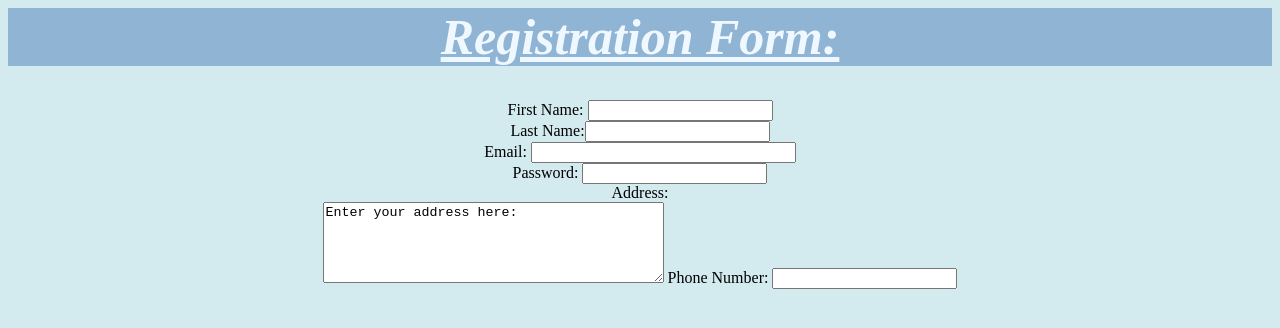
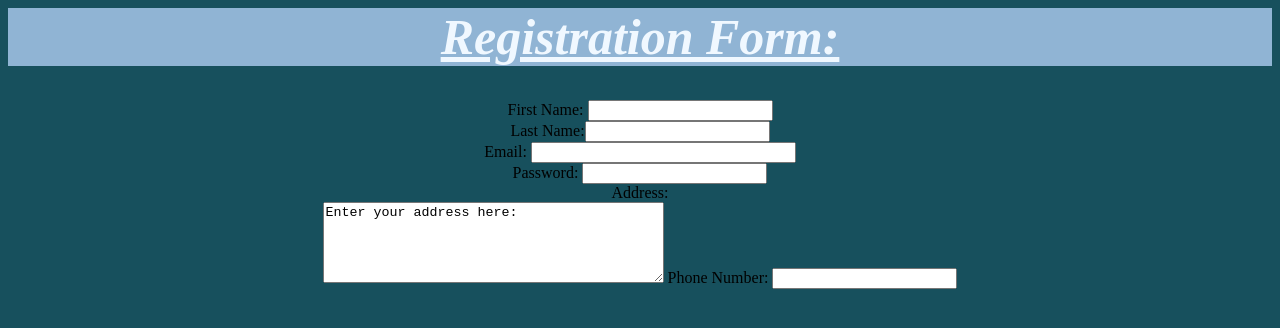
Before and after one commit to Sofia-Saltos/EJEMPLO2, a plain HTML site: page index.html in a window 1280 px wide. Drawn offline with Linux system fonts and the light colour scheme.

Commit message:
changed background color

```diff
--- a/index.html
+++ b/index.html
@@ -3,7 +3,7 @@
         <title>Registration Form Assignemnt</title>
         <style>
             body {
-                background-color: rgb(211, 234, 239);
+                background-color: rgb(23, 80, 93);
                 font-family: 'Times New Roman', Times, serif
             }
             h1 {
```
